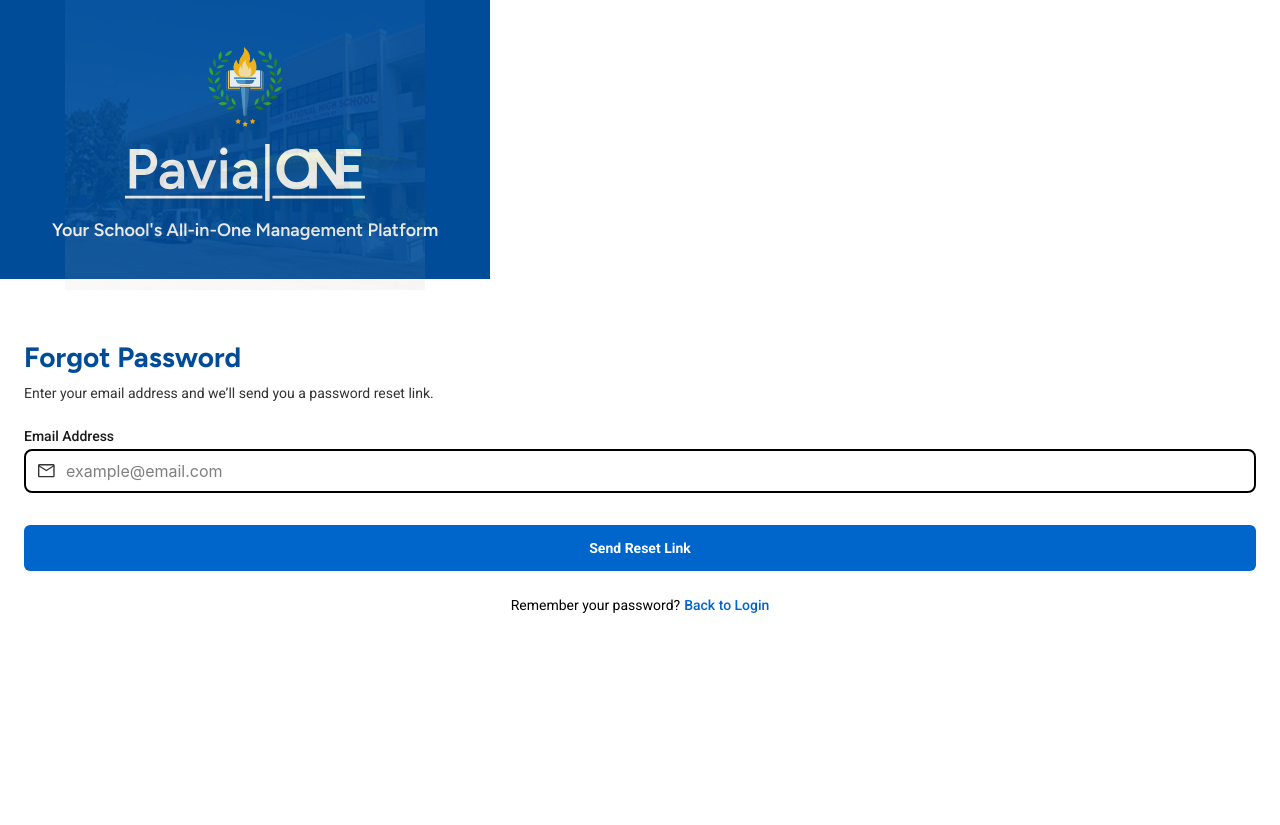
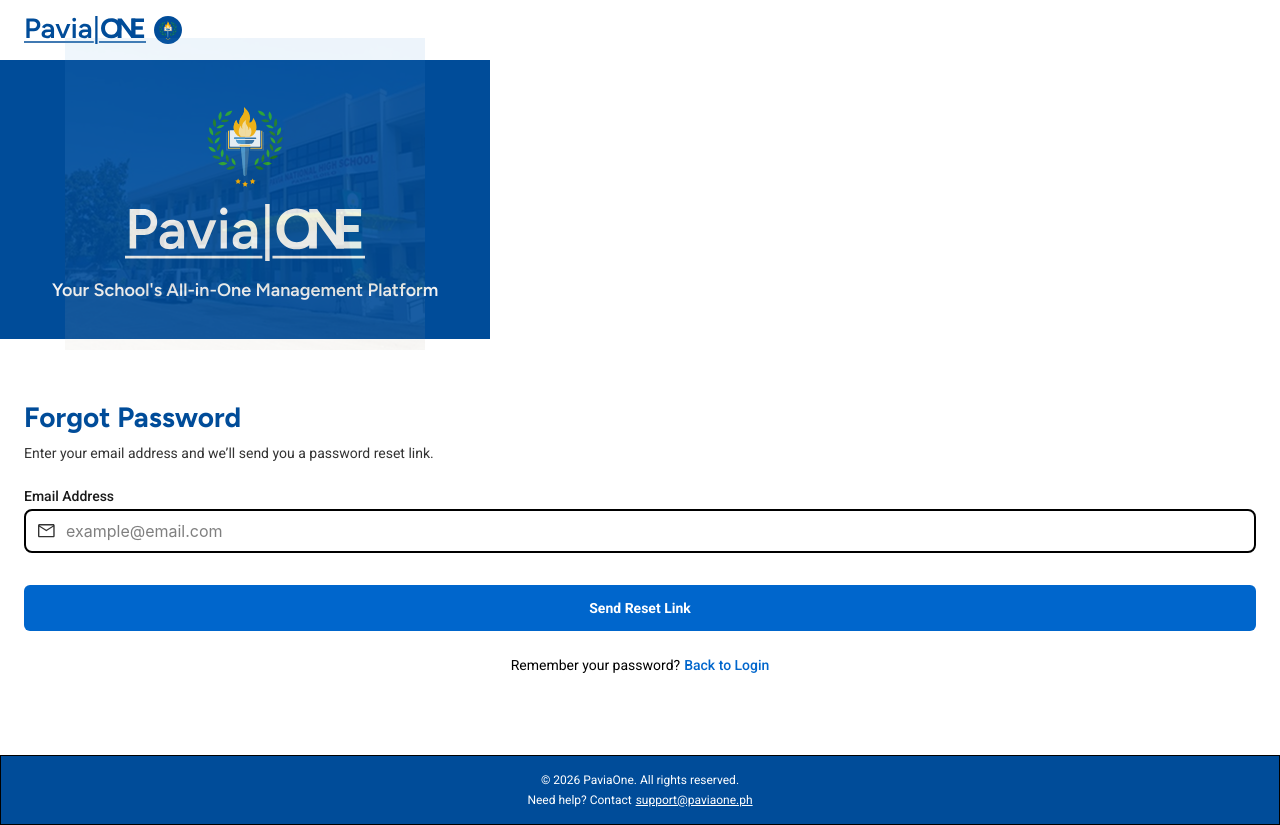
Before and after one commit to dreyyan/pavia-one, a React (Vite) app in the folder frontend/: page /forgot in a window 1280 px wide. Before the commit the page ends 800 px from the top, so only its background shows below. Built offline with nearby package versions, Linux system fonts and the light colour scheme.

Commit message:
add: forgot password link to hide header footer

```diff
--- a/frontend/src/Layout.tsx
+++ b/frontend/src/Layout.tsx
@@ -5,7 +5,7 @@ import Header from "./components/Header";
 
 export default function Layout() {
   const location = useLocation();
-  const hideHeaderFooter = location.pathname === "/login/admin" || location.pathname === "/login/adviser" || location.pathname === "/forgot";
+  const hideHeaderFooter = location.pathname === "/login/admin" || location.pathname === "/login/adviser" || location.pathname === "/forgot-password";
 
   return (
     <div className="flex flex-col min-h-screen">
```
